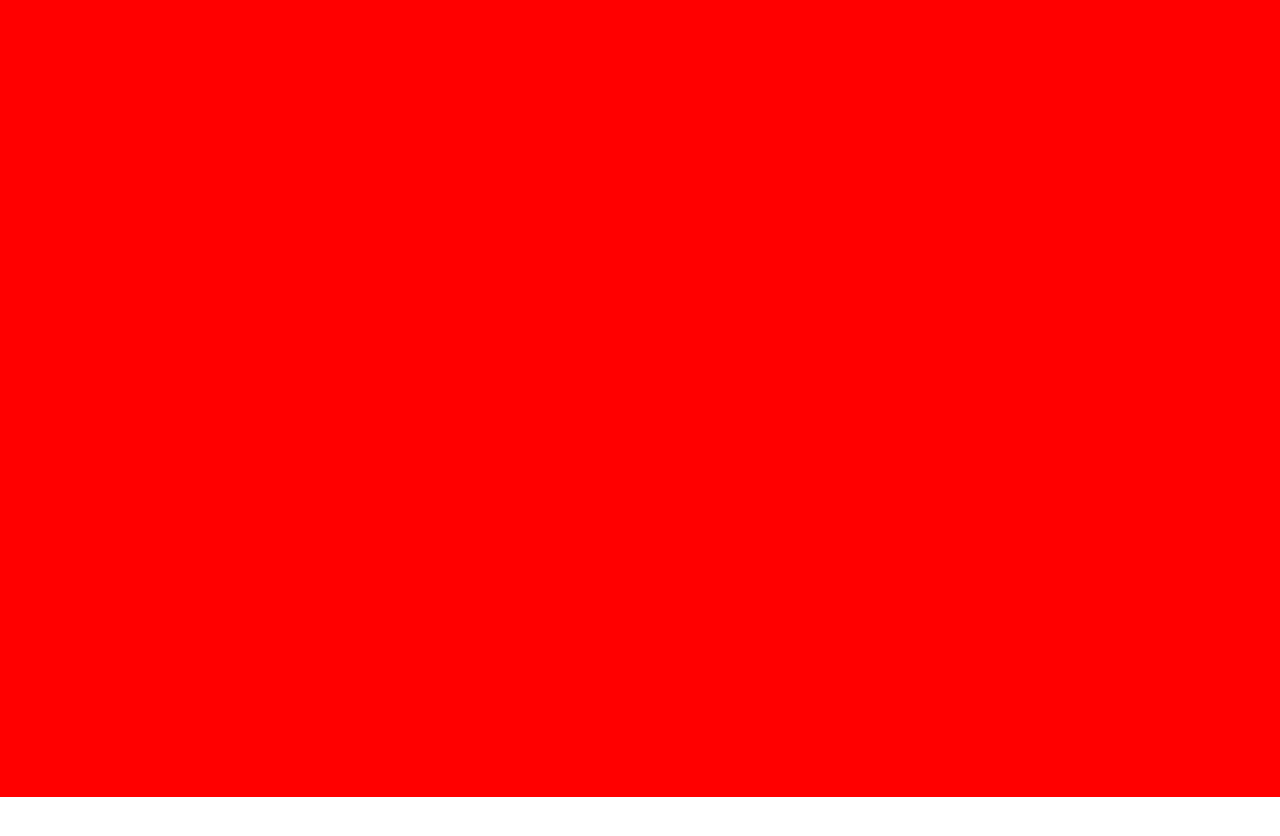
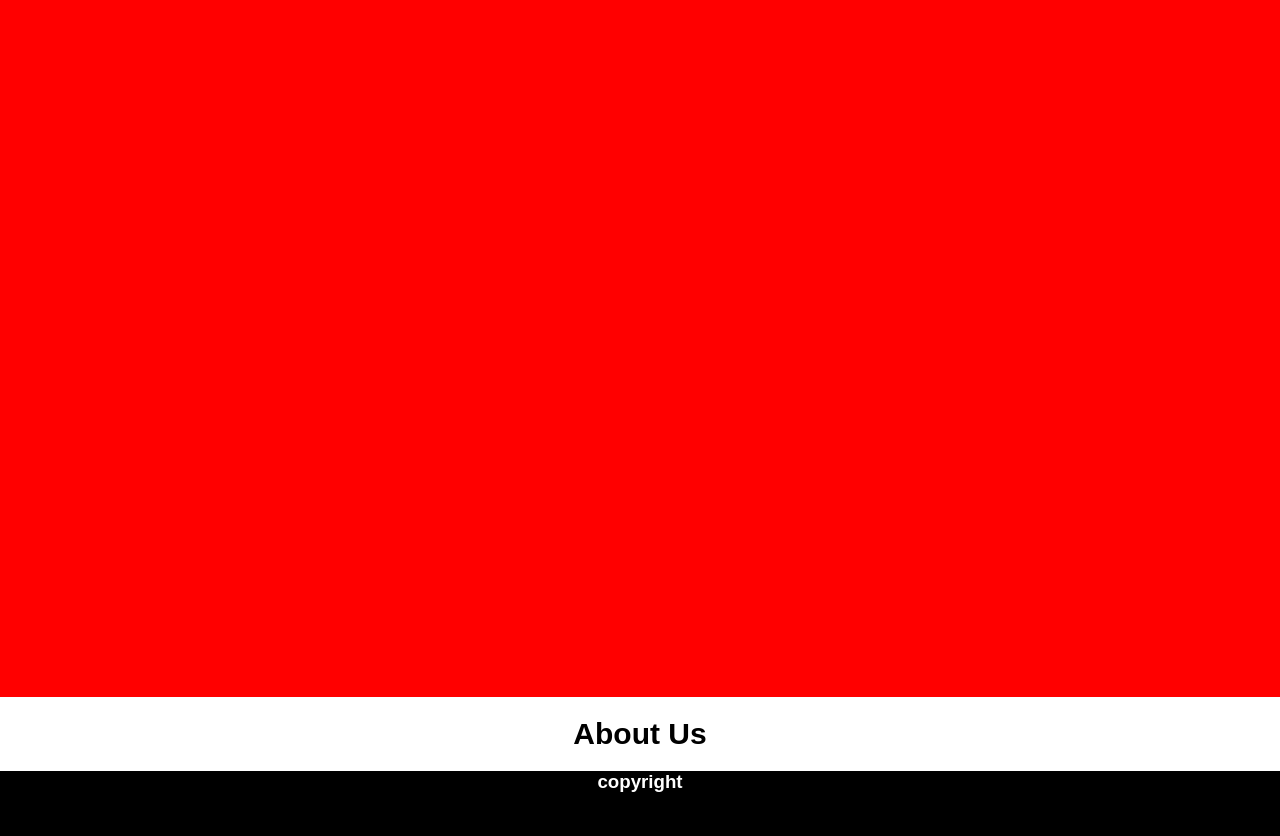
Before and after one commit to gabriela-papp/photo-studio, a plain HTML site: page index.html in a window 1280 px wide. Shown: the part 140-976 px from the top of the page. Before the commit the page ends 937 px from the top, so only its background shows below. Drawn offline with Linux system fonts and the light colour scheme.

Commit message:
footer added

```diff
--- a/index.html
+++ b/index.html
@@ -21,8 +21,18 @@
 		</header>
 		<main>
 			<div class="red"></div>
+			<section>
+				<h1>About Us</h1>
+				<article>
+
+				</article>
+			</section>
+
 		</main>
-		<footer></footer>
+		<footer>
+			<h3>copyright</h3>
+
+		</footer>
 	</div>
 </body>
 </html>
--- a/styles/style.css
+++ b/styles/style.css
@@ -38,6 +38,20 @@ nav ul li:hover{
 }
 .red{
 	background-color: red;
-	height: 100%;
+	height: 700px;
 	width: 100%;
 }
+section h1{
+	text-align: center;
+	font-size: 30px;
+	padding: 20px;
+}
+footer{
+	width: 100%;
+	height: 90px;
+	background-color: black;
+	color:white;
+}
+footer h3{
+	text-align: center;
+}
```
